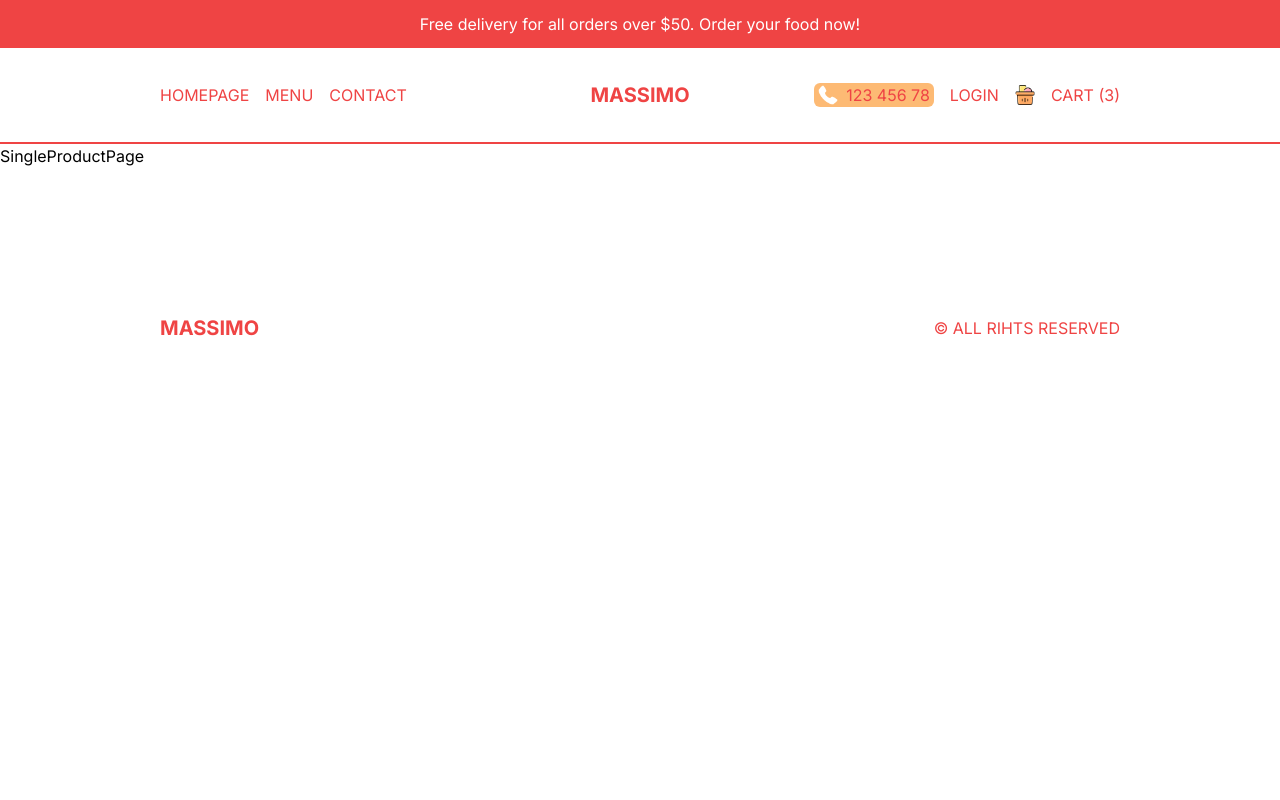
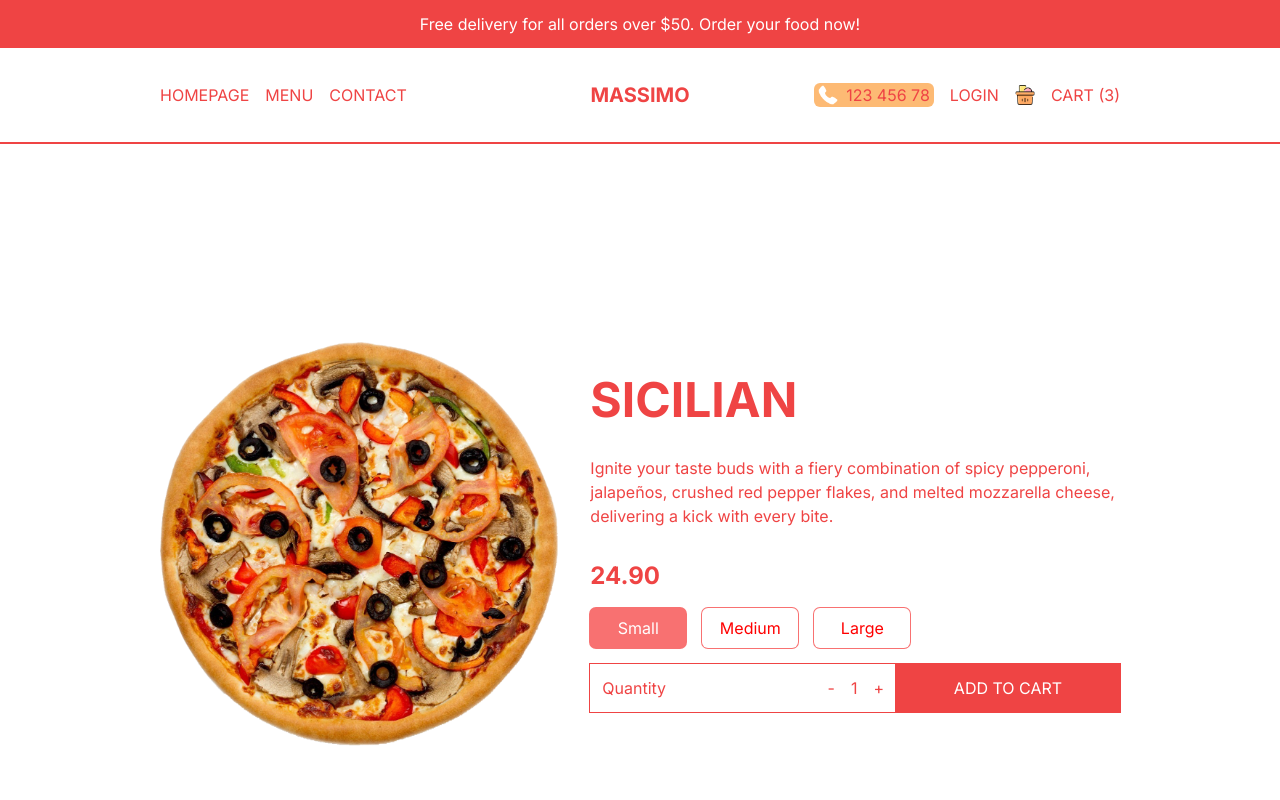
Before and after one commit to stefifm/nextjs-fullstack, a Next.js app: page /product/1 in a window 1280 px wide. Shown: the top 800 px of the page. Built offline with nearby package versions, Linux system fonts and the light colour scheme.

Commit message:
Ending single product page

```diff
--- a/src/app/product/[id]/page.jsx
+++ b/src/app/product/[id]/page.jsx
@@ -1,5 +1,33 @@
+import Price from '@/components/Price'
+import { singleProduct } from '@/data'
+import Image from 'next/image'
+
 function SingleProductPage() {
-  return <div>SingleProductPage</div>
+  return (
+    <div className='p-4 lg:px-20 xl:px-40 h-screen flex flex-col justify-around text-red-500 md:flex-row md:gap-8 md:items-center'>
+      {/* IMAGE CONTAINER */}
+
+      <div className='relative w-full h-1/2 md:h-[70%]'>
+        <Image
+          src={singleProduct.img}
+          alt=''
+          className='object-contain'
+          fill
+        />
+      </div>
+
+      {/* TEXT CONTAINER */}
+      <div className='h-1/2 mt-6 flex flex-col gap-4 md:mt-0 md:h-[70%] md:justify-center md:gap-6 xl:gap-8'>
+        <h1 className='text-3xl font-bold uppercase xl:text-5xl'>{singleProduct.title}</h1>
+        <p>{singleProduct.desc}</p>
+        <Price
+          price={singleProduct.price}
+          id={singleProduct.id}
+          options={singleProduct.options}
+        />
+      </div>
+    </div>
+  )
 }
 
 export default SingleProductPage
--- /dev/null
+++ b/src/components/Price.jsx
@@ -0,0 +1,54 @@
+'use client'
+
+import { useEffect, useState } from 'react'
+
+function Price({ price, id, options }) {
+  const [total, setTotal] = useState(price)
+  const [quantity, setQuantity] = useState(1)
+  const [selected, setSelected] = useState(0)
+
+  useEffect(() => {
+    setTotal(quantity * (price + options[selected].additionalPrice))
+  }, [quantity, selected, options, price])
+
+  return (
+    <div className='flex flex-col gap-4'>
+      <h2 className='text-2xl font-bold'>{total.toFixed(2)}</h2>
+      {/* OPTIONS CONTAINER */}
+      <div className='flex gap-4'>
+        {options.map((option, index) => (
+          <button
+            className='min-w-[6rem]  p-2 ring-1 ring-red-400 rounded-md'
+            key={option.title}
+            style={{
+              background: selected === index ? 'rgb(248 113 113)' : 'white',
+              color: selected === index ? 'white' : 'red'
+            }}
+            onClick={() => setSelected(index)}>
+            {option.title}
+          </button>
+        ))}
+      </div>
+      {/* QUANTITY AND ADD BUTTON CONTAINER */}
+      <div className='flex justify-between items-center'>
+        {/* QUANTITY */}
+        <div className='flex justify-between w-full p-3 ring-1 ring-red-500'>
+          <span>Quantity</span>
+          <div className='flex gap-4 items-center'>
+            <button onClick={() => setQuantity((prev) => (prev > 1 ? prev - 1 : 1))}>-</button>
+            <span>{quantity}</span>
+            <button onClick={() => setQuantity((prev) => (prev < 9 ? prev + 1 : 9))}>+</button>
+          </div>
+        </div>
+        {/* CART BUTTON */}
+        <div>
+          <button className='uppercase w-56 text-white bg-red-500 p-3 ring-1 ring-red-500'>
+            Add to Cart
+          </button>
+        </div>
+      </div>
+    </div>
+  )
+}
+
+export default Price
--- a/src/data.js
+++ b/src/data.js
@@ -348,3 +348,25 @@ export const pizzas = [
     ]
   }
 ]
+
+export const singleProduct = {
+  id: 1,
+  title: 'Sicilian',
+  desc: 'Ignite your taste buds with a fiery combination of spicy pepperoni, jalapeños, crushed red pepper flakes, and melted mozzarella cheese, delivering a kick with every bite.',
+  img: '/temporary/p1.png',
+  price: 24.9,
+  options: [
+    {
+      title: 'Small',
+      additionalPrice: 0
+    },
+    {
+      title: 'Medium',
+      additionalPrice: 4
+    },
+    {
+      title: 'Large',
+      additionalPrice: 6
+    }
+  ]
+}
```
